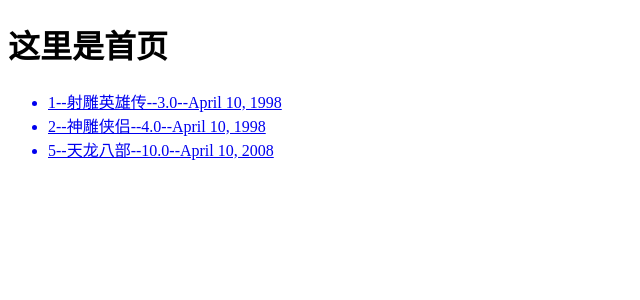
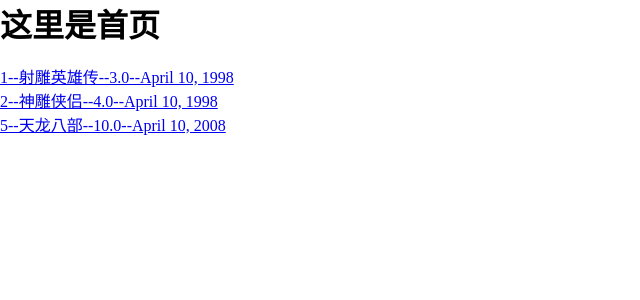
Before and after one commit to z1459876808/py1911project, a Django app: page /booktest/index/ in a window 1280 px wide. Shown: the top 300 px of the page, without its empty margins (0-640 px from the left). Run offline with Django 3.2, Linux system fonts and the light colour scheme; data comes from the database, SQL or seed files in the repository.

Commit message:
引入静态资源

```diff
--- a/end/demo1/bookdemo/bookdemo/settings.py
+++ b/end/demo1/bookdemo/bookdemo/settings.py
@@ -115,3 +115,5 @@ USE_TZ = True
 # https://docs.djangoproject.com/en/3.0/howto/static-files/
 
 STATIC_URL = '/static/'
+# 需要配置静态文件所处位置
+STATICFILES_DIRS = [os.path.join(BASE_DIR, 'static')]
--- /dev/null
+++ b/end/demo1/bookdemo/static/css/main.css
@@ -0,0 +1,13 @@
+*{
+    margin:0;
+    padding:0;
+}
+.index{
+    fontsize:30px;
+    color:blue
+    text-align:center
+}
+.detail{
+    fontsize:15px;
+    color:yellow;
+}
--- a/end/demo1/bookdemo/template/detail.html
+++ b/end/demo1/bookdemo/template/detail.html
@@ -3,10 +3,11 @@
 <head>
     <meta charset="UTF-8">
     <title>详情页</title>
+    <link rel="stylesheet" href="/static/css/main.css">
 </head>
-<body>
+<body class="detail">
     <h1>这里是详情页</h1>
-    <div>
+    <div >
         <h2>书名:{{book.title}}</h2>
 
 
--- a/end/demo1/bookdemo/template/index.html
+++ b/end/demo1/bookdemo/template/index.html
@@ -3,9 +3,11 @@
 <head>
     <meta charset="UTF-8">
     <title>首页</title>
+    <link rel="stylesheet" href="/static/css/main.css">
 </head>
-<body>
+<body class="index">
     <h1>这里是首页</h1>
+    <img src="" alt="">
     <ul>
         {% for book in books %}
         <a href="/booktest/detail/{{book.id}}/"><li>{{book.id}}--{{book.title}}--{{book.price}}--{{book.pub_date}}</li></a>
```
